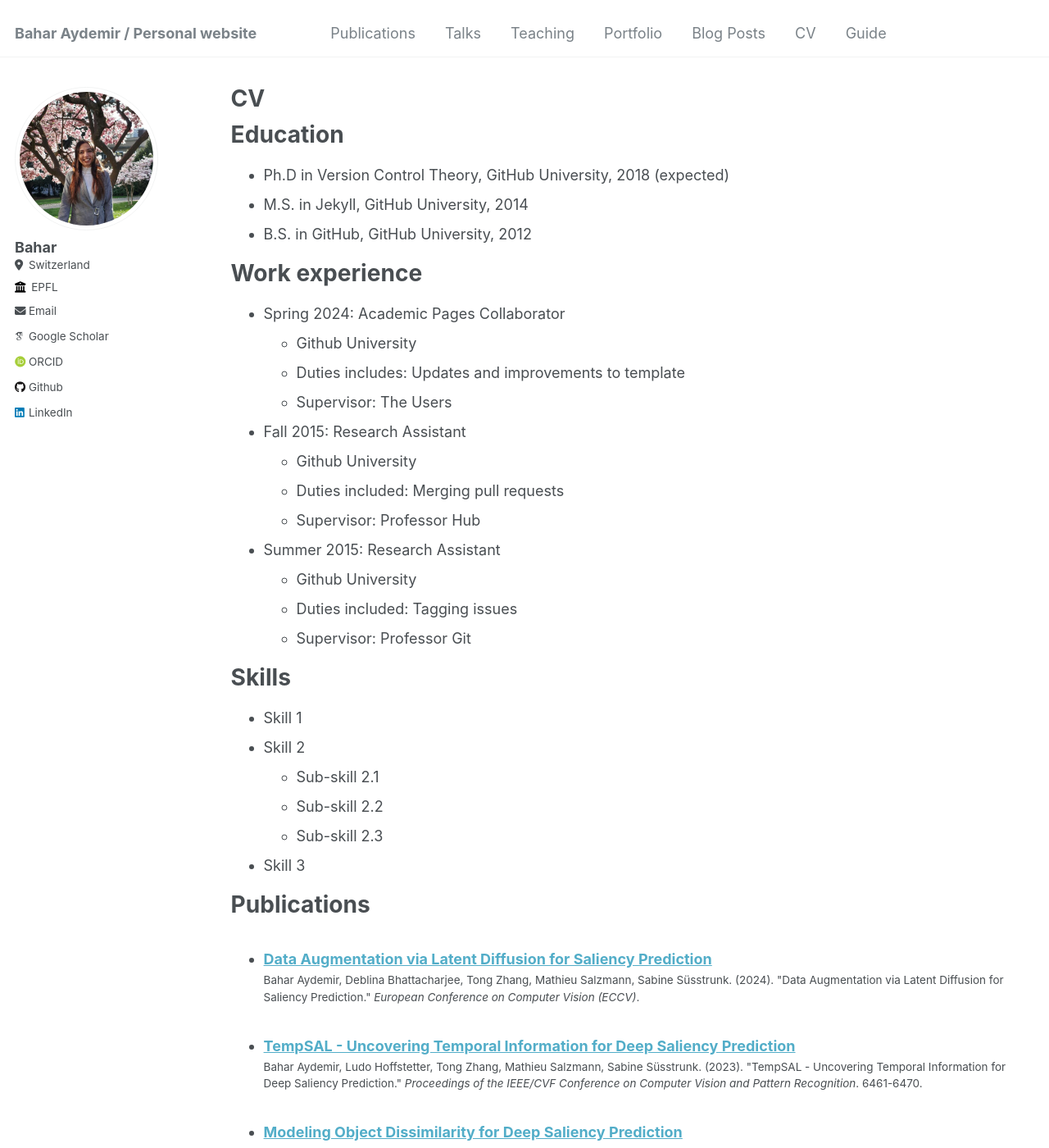
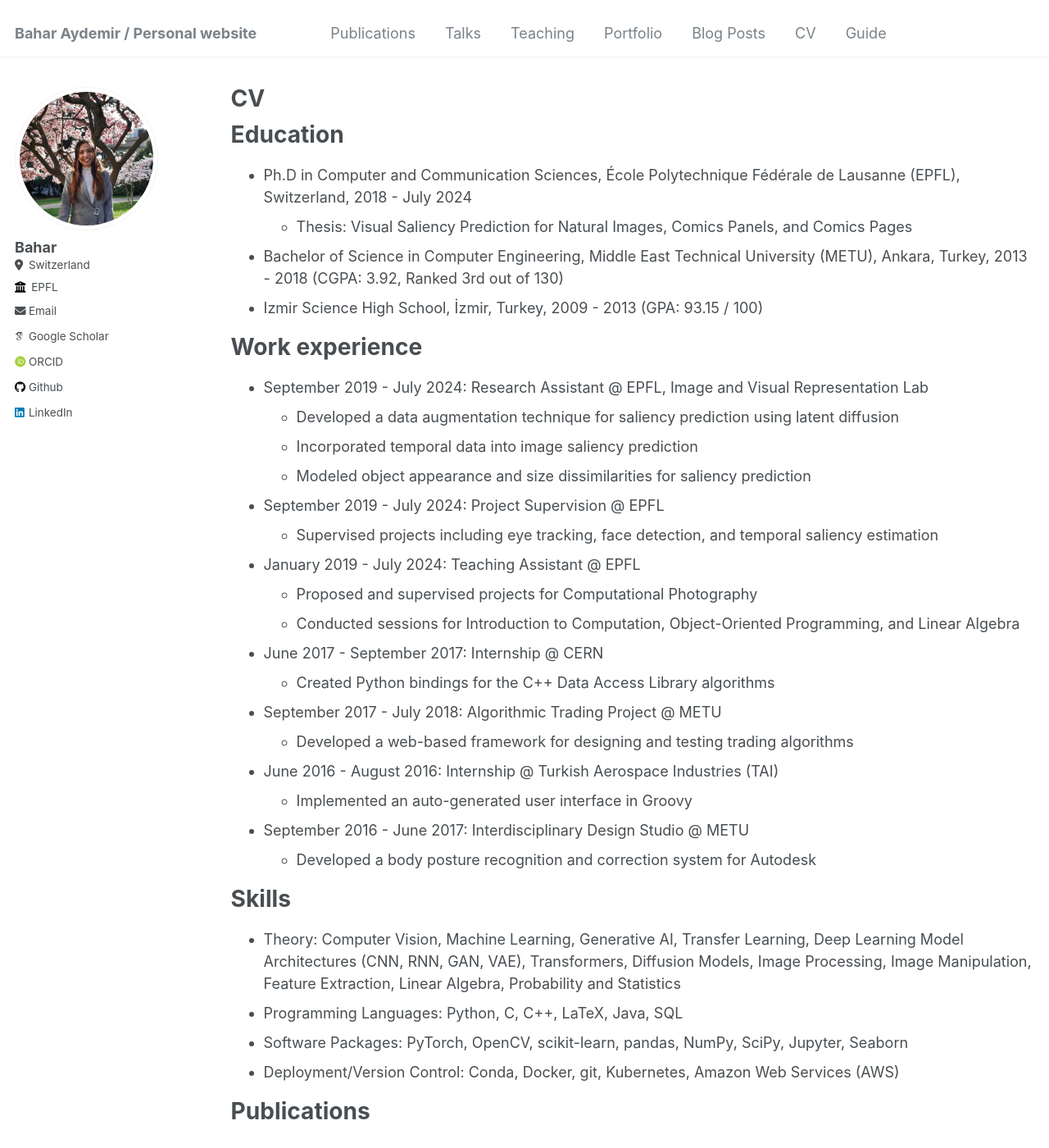
Before and after one commit to baharay/baharay.github.io, a Jekyll site: the page built from _pages/cv.md, in a window 1280 px wide and 1400 px high. Shown: the whole window at 82% size. Built offline with Jekyll 4.4.1, drawn with Linux system fonts in a browser that asks for light colours; some web fonts are replaced; some of the changed text lies outside the part shown.

Commit message:
Update cv.md

```diff
--- a/_pages/cv.md
+++ b/_pages/cv.md
@@ -11,35 +11,43 @@ redirect_from:
 
 Education
 ======
-* Ph.D in Version Control Theory, GitHub University, 2018 (expected)
-* M.S. in Jekyll, GitHub University, 2014
-* B.S. in GitHub, GitHub University, 2012
+* Ph.D in Computer and Communication Sciences, École Polytechnique Fédérale de Lausanne (EPFL), Switzerland, 2018 - July 2024
+  * Thesis: Visual Saliency Prediction for Natural Images, Comics Panels, and Comics Pages
+* Bachelor of Science in Computer Engineering, Middle East Technical University (METU), Ankara, Turkey, 2013 - 2018 (CGPA: 3.92, Ranked 3rd out of 130)
+* Izmir Science High School, İzmir, Turkey, 2009 - 2013 (GPA: 93.15 / 100)
 
 Work experience
 ======
-* Spring 2024: Academic Pages Collaborator
-  * Github University
-  * Duties includes: Updates and improvements to template
-  * Supervisor: The Users
+* September 2019 - July 2024: Research Assistant @ EPFL, Image and Visual Representation Lab
+  * Developed a data augmentation technique for saliency prediction using latent diffusion
+  * Incorporated temporal data into image saliency prediction
+  * Modeled object appearance and size dissimilarities for saliency prediction
 
-* Fall 2015: Research Assistant
-  * Github University
-  * Duties included: Merging pull requests
-  * Supervisor: Professor Hub
+* September 2019 - July 2024: Project Supervision @ EPFL
+  * Supervised projects including eye tracking, face detection, and temporal saliency estimation
 
-* Summer 2015: Research Assistant
-  * Github University
-  * Duties included: Tagging issues
-  * Supervisor: Professor Git
+* January 2019 - July 2024: Teaching Assistant @ EPFL
+  * Proposed and supervised projects for Computational Photography
+  * Conducted sessions for Introduction to Computation, Object-Oriented Programming, and Linear Algebra
+
+* June 2017 - September 2017: Internship @ CERN
+  * Created Python bindings for the C++ Data Access Library algorithms
+
+* September 2017 - July 2018: Algorithmic Trading Project @ METU
+  * Developed a web-based framework for designing and testing trading algorithms
+
+* June 2016 - August 2016: Internship @ Turkish Aerospace Industries (TAI)
+  * Implemented an auto-generated user interface in Groovy
+
+* September 2016 - June 2017: Interdisciplinary Design Studio @ METU
+  * Developed a body posture recognition and correction system for Autodesk
 
 Skills
 ======
-* Skill 1
-* Skill 2
-  * Sub-skill 2.1
-  * Sub-skill 2.2
-  * Sub-skill 2.3
-* Skill 3
+* Theory: Computer Vision, Machine Learning, Generative AI, Transfer Learning, Deep Learning Model Architectures (CNN, RNN, GAN, VAE), Transformers, Diffusion Models, Image Processing, Image Manipulation, Feature Extraction, Linear Algebra, Probability and Statistics
+* Programming Languages: Python, C, C++, LaTeX, Java, SQL
+* Software Packages: PyTorch, OpenCV, scikit-learn, pandas, NumPy, SciPy, Jupyter, Seaborn
+* Deployment/Version Control: Conda, Docker, git, Kubernetes, Amazon Web Services (AWS)
 
 Publications
 ======
@@ -50,15 +58,5 @@ Publications
 Talks
 ======
   <ul>{% for post in site.talks reversed %}
-    {% include archive-single-talk-cv.html  %}
+    {% include archive-single-talk-cv.html %}
   {% endfor %}</ul>
-
-Teaching
-======
-  <ul>{% for post in site.teaching reversed %}
-    {% include archive-single-cv.html %}
-  {% endfor %}</ul>
-
-Service and leadership
-======
-* Currently signed in to 43 different slack teams
```
